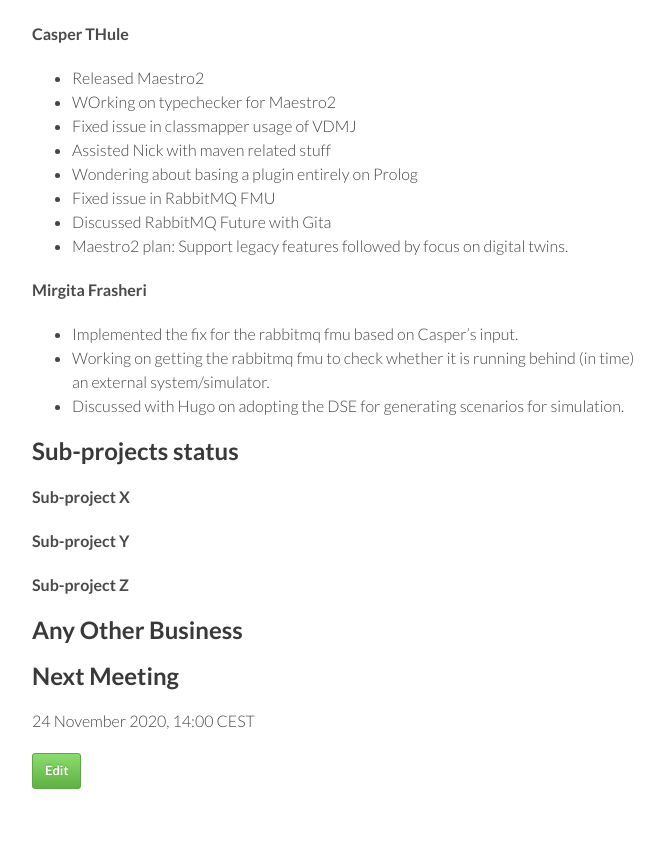
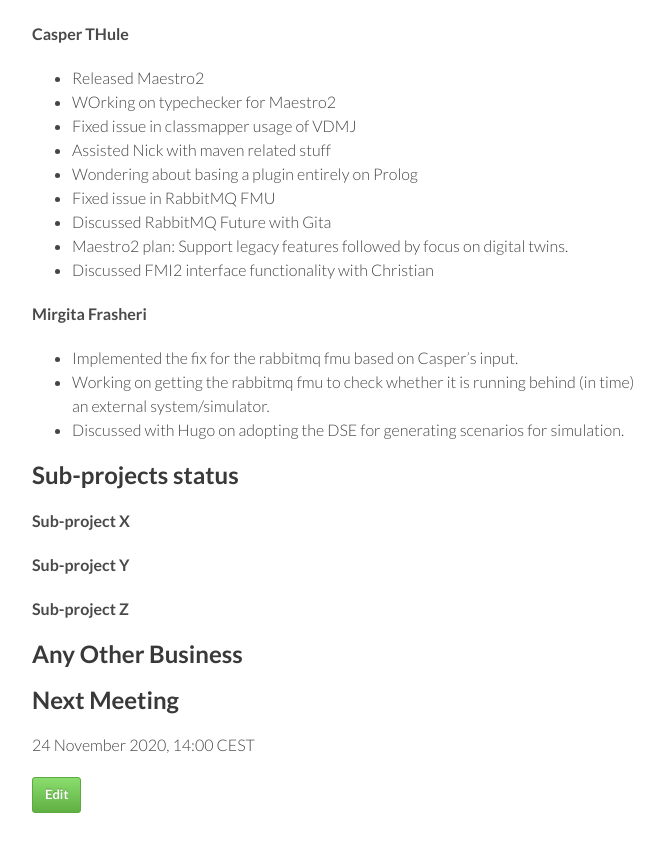
Before and after one commit to digitaltwincentre/digitaltwincentre.github.io, a Jekyll site: the page built from _biweeklies/Biweekly-28.md, in a window 1280 px wide and 900 px high, scrolled down 1319 px. Shown: the top 852 px of the window, without its empty margins (418-1082 px from the left). Built offline with Jekyll 4.4.1, drawn with Linux system fonts in a browser that asks for light colours; nearby versions of some CDN libraries.

Commit message:
Update Biweekly-28.md

```diff
--- a/_biweeklies/Biweekly-28.md
+++ b/_biweeklies/Biweekly-28.md
@@ -62,6 +62,7 @@ date: 10 November 2020, 1400 CEST
 * Fixed issue in RabbitMQ FMU
 * Discussed RabbitMQ Future with Gita
 * Maestro2 plan: Support legacy features followed by focus on digital twins.
+* Discussed FMI2 interface functionality with Christian
 
 #### Mirgita Frasheri
 * Implemented the fix for the rabbitmq fmu based on Casper's input.
```
